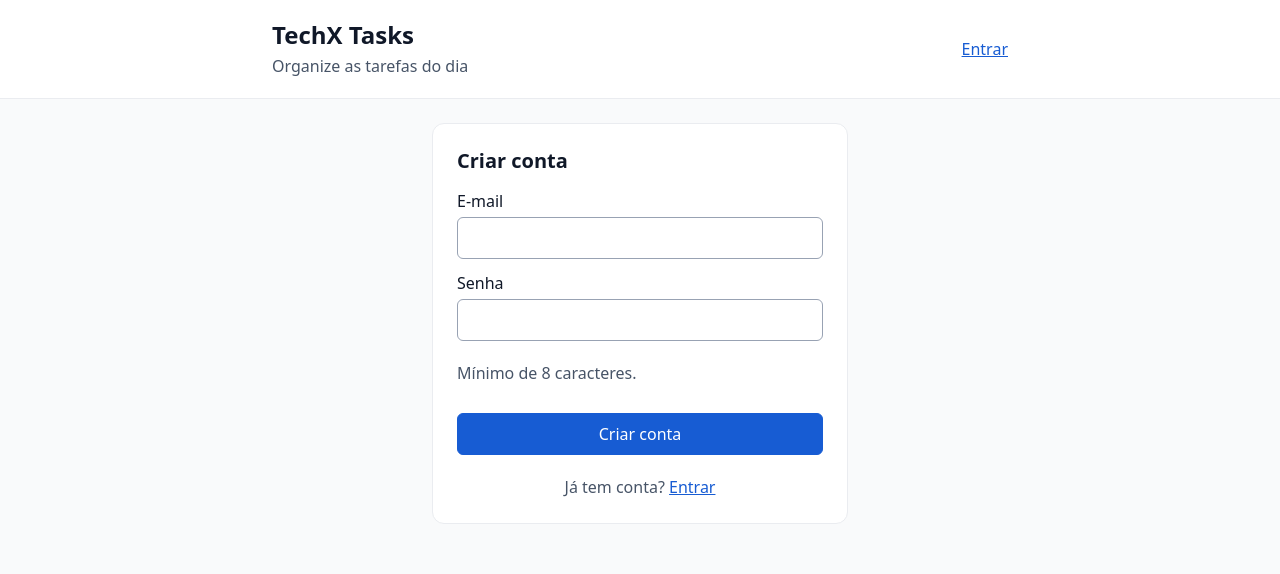
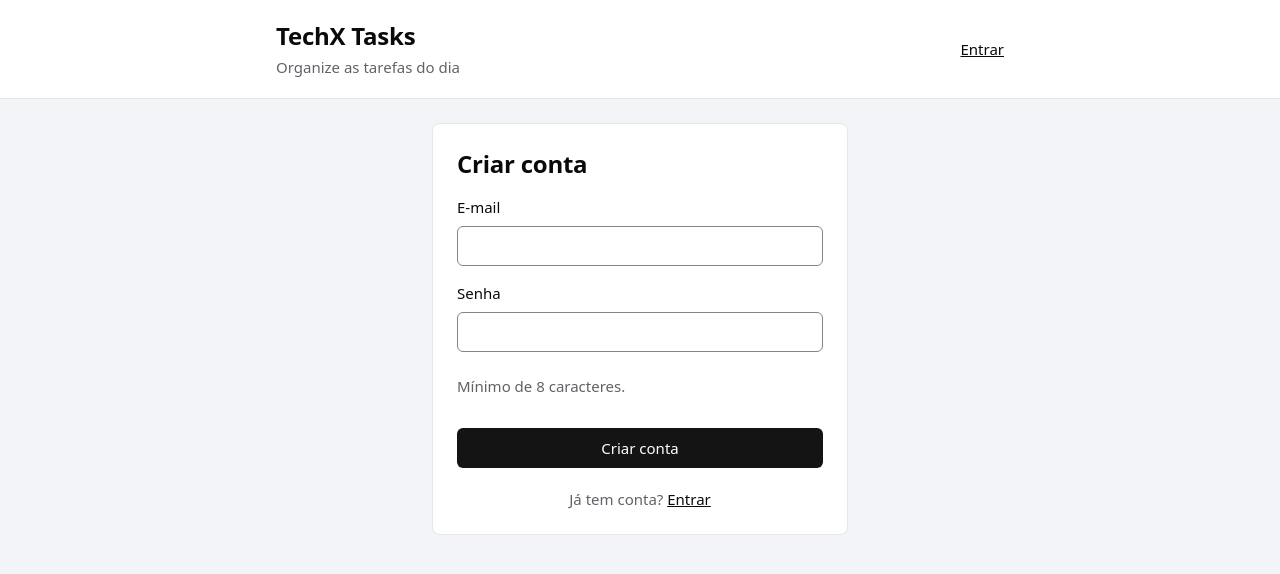
Before and after one commit to LeonardoFlorentino/desafio-essentia-tecnologies, an Angular app in the folder frontend/: page /register in a window 1280 px wide. Shown: the top 574 px of the page. Built offline with nearby package versions, Linux system fonts and the light colour scheme; no server answers.

Commit message:
style(frontend): introduce design tokens for color, typography and spacing

```diff
--- a/frontend/angular.json
+++ b/frontend/angular.json
@@ -30,7 +30,7 @@
                 "input": "public"
               }
             ],
-            "styles": ["src/styles.scss"]
+            "styles": ["@fontsource-variable/geist/index.css", "src/styles.scss"]
           },
           "configurations": {
             "production": {
--- a/frontend/package.json
+++ b/frontend/package.json
@@ -22,6 +22,7 @@
     "@angular/forms": "^22.2.0",
     "@angular/platform-browser": "^22.2.0",
     "@angular/router": "^22.2.0",
+    "@fontsource-variable/geist": "^5.3.0",
     "rxjs": "~7.8.0",
     "tslib": "^2.3.0"
   },
--- a/frontend/src/app/app.scss
+++ b/frontend/src/app/app.scss
@@ -1,19 +1,20 @@
 .container {
   width: 100%;
-  max-width: 48rem;
+  max-width: var(--size-content);
   margin: 0 auto;
-  padding: 0 1rem;
+  padding: 0 var(--space-4);
 }
 
 .app-header {
-  margin-bottom: 1.5rem;
-  padding: 1.25rem 0;
-  border-bottom: 1px solid #eaecf0;
-  background: #fff;
+  margin-bottom: var(--space-6);
+  padding: var(--space-5) 0;
+  border-bottom: var(--border-width) solid var(--color-border);
+  background: var(--color-surface);
 
   h1 {
     margin: 0;
-    font-size: 1.5rem;
+    font: var(--font-title);
+    letter-spacing: var(--tracking-title);
 
     a {
       color: inherit;
@@ -27,19 +28,19 @@
   flex-wrap: wrap;
   align-items: center;
   justify-content: space-between;
-  gap: 0.75rem 1.5rem;
+  gap: var(--space-3) var(--space-6);
 }
 
 .app-header__account {
   display: flex;
   flex-wrap: wrap;
   align-items: center;
-  gap: 0.5rem 1rem;
-  color: #475467;
+  gap: var(--space-2) var(--space-4);
+  color: var(--color-muted);
 
   a {
-    color: #175cd3;
-    font-weight: 500;
+    color: var(--color-text);
+    font-weight: var(--weight-medium);
   }
 }
 
@@ -48,10 +49,10 @@
 }
 
 .app-header__subtitle {
-  margin: 0.25rem 0 0;
-  color: #475467;
+  margin: var(--space-1) 0 0;
+  color: var(--color-muted);
 }
 
 main {
-  padding-bottom: 3rem;
+  padding-bottom: var(--space-12);
 }
--- a/frontend/src/app/auth/auth-page.scss
+++ b/frontend/src/app/auth/auth-page.scss
@@ -1,14 +1,15 @@
 .auth-card {
-  max-width: 26rem;
-  margin: 1rem auto;
-  padding: 1.5rem;
-  border: 1px solid #eaecf0;
-  border-radius: 0.75rem;
-  background: #fff;
+  max-width: var(--size-form);
+  margin: var(--space-4) auto;
+  padding: var(--space-6);
+  border: var(--border-width) solid var(--color-border);
+  border-radius: var(--radius-card);
+  background: var(--color-surface);
 
   h2 {
-    margin: 0 0 1rem;
-    font-size: 1.25rem;
+    margin: 0 0 var(--space-4);
+    font: var(--font-title);
+    letter-spacing: var(--tracking-title);
   }
 
   .button--primary {
@@ -17,29 +18,28 @@
 }
 
 .auth-error {
-  margin: 0 0 1rem;
-  padding: 0.75rem 1rem;
-  border: 1px solid #fda29b;
-  border-radius: 0.5rem;
-  background: #fef3f2;
-  color: #912018;
+  margin: 0 0 var(--space-4);
+  padding: var(--space-3) var(--space-4);
+  border-radius: var(--radius-control);
+  background: var(--color-overdue-soft);
+  color: var(--color-overdue-ink);
 }
 
 .auth-notice {
-  margin: 0 0 1rem;
-  padding: 0.75rem 1rem;
-  border: 1px solid #b2ddff;
-  border-radius: 0.5rem;
-  background: #eff8ff;
-  color: #175cd3;
+  margin: 0 0 var(--space-4);
+  padding: var(--space-3) var(--space-4);
+  border-radius: var(--radius-control);
+  background: var(--color-notice-soft);
+  color: var(--color-notice-ink);
 }
 
 .auth-switch {
-  margin: 1.25rem 0 0;
+  margin: var(--space-5) 0 0;
   text-align: center;
-  color: #475467;
+  color: var(--color-muted);
 
   a {
-    color: #175cd3;
+    color: var(--color-text);
+    font-weight: var(--weight-medium);
   }
 }
--- a/frontend/src/app/tasks/task-details-panel.scss
+++ b/frontend/src/app/tasks/task-details-panel.scss
@@ -1,9 +1,9 @@
 :host {
   display: grid;
-  gap: 1rem;
-  margin-top: 0.75rem;
-  padding-top: 0.75rem;
-  border-top: 1px solid #eaecf0;
+  gap: var(--space-4);
+  margin-top: var(--space-3);
+  padding-top: var(--space-3);
+  border-top: var(--border-width) solid var(--color-rule);
 }
 
 .details__form {
@@ -12,32 +12,33 @@
 
 .details__state {
   margin: 0;
-  color: #475467;
-  font-size: 0.875rem;
+  color: var(--color-muted);
+  font: var(--font-small);
 }
 
 .details__state--error {
-  color: #912018;
+  color: var(--color-overdue-ink);
 
   p {
-    margin: 0 0 0.5rem;
+    margin: 0 0 var(--space-2);
   }
 }
 
+// Tags are neutral chips: colour is kept for "today" and "overdue" only.
 .details__tags {
   display: flex;
   flex-wrap: wrap;
-  gap: 0.375rem;
+  gap: var(--space-2);
   margin: 0;
   padding: 0;
   list-style: none;
 
   li {
-    padding: 0.125rem 0.625rem;
-    border-radius: 999px;
-    background: #eff8ff;
-    color: #175cd3;
-    font-size: 0.8125rem;
+    padding: var(--space-0-5) var(--space-2);
+    border-radius: var(--radius-chip);
+    background: var(--color-raised);
+    color: var(--color-chip-ink);
+    font: var(--font-small);
   }
 }
 
@@ -45,23 +46,24 @@
   display: flex;
   flex-wrap: wrap;
   align-items: center;
-  gap: 0.75rem;
+  gap: var(--space-3);
 }
 
 .details__saved {
-  color: #067647;
-  font-size: 0.875rem;
+  color: var(--color-positive);
+  font: var(--font-small);
 }
 
 .details__history {
   h4 {
-    margin: 0 0 0.5rem;
-    font-size: 0.9375rem;
+    margin: 0 0 var(--space-2);
+    font: var(--font-body);
+    font-weight: var(--weight-semibold);
   }
 
   ol {
     display: grid;
-    gap: 0.5rem;
+    gap: var(--space-2);
     margin: 0;
     padding: 0;
     list-style: none;
@@ -70,20 +72,20 @@
   ol > li {
     display: flex;
     flex-wrap: wrap;
-    gap: 0 0.75rem;
-    font-size: 0.875rem;
+    gap: 0 var(--space-3);
+    font: var(--font-small);
   }
 
   time {
-    color: #667085;
+    color: var(--color-muted);
     font-variant-numeric: tabular-nums;
   }
 }
 
 .details__changes {
   flex-basis: 100%;
-  margin: 0.125rem 0 0;
-  padding-left: 1rem;
-  color: #475467;
+  margin: var(--space-0-5) 0 0;
+  padding-left: var(--space-4);
+  color: var(--color-muted);
   overflow-wrap: anywhere;
 }
--- a/frontend/src/app/tasks/task-item.scss
+++ b/frontend/src/app/tasks/task-item.scss
@@ -1,12 +1,12 @@
 .task {
   display: grid;
   grid-template-columns: auto 1fr;
-  column-gap: 0.75rem;
+  column-gap: var(--space-3);
   align-items: start;
-  padding: 0.875rem 1rem;
-  border: 1px solid #eaecf0;
-  border-radius: 0.75rem;
-  background: #fff;
+  padding: var(--space-4) var(--space-5);
+  border: var(--border-width) solid var(--color-border);
+  border-radius: var(--radius-card);
+  background: var(--color-surface);
 
   > :not(.task__checkbox) {
     grid-column: 2;
@@ -15,27 +15,28 @@
 
 .task__checkbox {
   grid-row: span 4;
-  width: 1.125rem;
-  height: 1.125rem;
-  margin: 0.125rem 0 0;
+  width: var(--size-checkbox);
+  height: var(--size-checkbox);
+  margin: var(--space-0-5) 0 0;
+  accent-color: var(--color-primary);
   cursor: pointer;
 }
 
 .task__title {
   margin: 0;
-  font-size: 1rem;
+  font: var(--font-item);
   // Long words (URLs, codes) wrap instead of widening the card on small screens.
   overflow-wrap: anywhere;
 }
 
 .task--completed .task__title {
   text-decoration: line-through;
-  color: #667085;
+  color: var(--color-muted);
 }
 
 .task__description {
-  margin: 0.25rem 0 0;
-  color: #475467;
+  margin: var(--space-1) 0 0;
+  color: var(--color-muted);
   overflow-wrap: anywhere;
   // Keeps the line breaks the user typed.
   white-space: pre-line;
@@ -45,79 +46,63 @@
   display: flex;
   flex-wrap: wrap;
   align-items: center;
-  gap: 0.375rem 0.75rem;
-  margin-top: 0.5rem;
-  font-size: 0.875rem;
-  color: #475467;
+  gap: var(--space-2) var(--space-3);
+  margin-top: var(--space-2);
+  font: var(--font-small);
+  color: var(--color-muted);
 }
 
 .task--completed .task__status {
-  color: #067647;
+  color: var(--color-positive);
 }
 
 .task__due {
   display: inline-flex;
   flex-wrap: wrap;
   align-items: center;
-  gap: 0.375rem;
+  gap: var(--space-2);
+  font-variant-numeric: tabular-nums;
 }
 
 // A left bar marks an overdue task at a glance; the "Atrasada" text says it without relying on color.
 // (An inset shadow, not a border, so the content does not shift.)
 .task--overdue {
-  box-shadow: inset 4px 0 0 #d92d20;
+  box-shadow: inset var(--overdue-bar) 0 0 var(--color-overdue);
 }
 
+// Badges: pale chips with dark text of their own hue. Priority carries no colour (the design system
+// keeps colour for "today" and "overdue"): "Alta" stands out by ink and weight alone.
 .badge {
   display: inline-block;
-  padding: 0.0625rem 0.5rem;
-  border: 1px solid transparent;
-  border-radius: 999px;
-  font-size: 0.8125rem;
-  font-weight: 500;
-  line-height: 1.5;
+  padding: var(--space-0-5) var(--space-2);
+  border-radius: var(--radius-chip);
+  background: var(--color-raised);
+  color: var(--color-muted);
+  font: var(--font-small);
+  font-weight: var(--weight-medium);
 }
 
 .badge--high {
-  border-color: #fecdca;
-  background: #fef3f2;
-  color: #b42318;
-}
-
-.badge--medium {
-  border-color: #fedf89;
-  background: #fffaeb;
-  color: #93370d;
-}
-
-.badge--low {
-  border-color: #eaecf0;
-  background: #f9fafb;
-  color: #344054;
+  color: var(--color-text);
 }
 
 .badge--overdue {
-  background: #d92d20;
-  color: #fff;
+  background: var(--color-overdue-soft);
+  color: var(--color-overdue-ink);
 }
 
 .badge--today {
-  background: #fdb022;
-  color: #101828;
+  background: var(--color-today-soft);
+  color: var(--color-today);
 }
 
 .task__actions {
   display: flex;
   flex-wrap: wrap;
-  gap: 0.5rem;
-  margin-top: 0.75rem;
+  gap: var(--space-2);
+  margin-top: var(--space-3);
 }
 
 .task__edit {
   max-width: none;
 }
-
-.button--danger {
-  color: #b42318;
-  border-color: #fda29b;
-}
--- a/frontend/src/app/tasks/task-list-page.scss
+++ b/frontend/src/app/tasks/task-list-page.scss
@@ -1,14 +1,14 @@
 h2 {
-  margin: 0 0 1rem;
-  font-size: 1.125rem;
+  margin: 0 0 var(--space-4);
+  font: var(--font-section);
 }
 
 .new-task {
-  margin-bottom: 2rem;
-  padding: 1.25rem;
-  border: 1px solid #eaecf0;
-  border-radius: 0.75rem;
-  background: #fff;
+  margin-bottom: var(--space-8);
+  padding: var(--space-5);
+  border: var(--border-width) solid var(--color-border);
+  border-radius: var(--radius-card);
+  background: var(--color-surface);
 }
 
 // Stays visible at the top while scrolling, so a failure on a task far down the list is not missed.
@@ -20,13 +20,12 @@ h2 {
   flex-wrap: wrap;
   align-items: center;
   justify-content: space-between;
-  gap: 0.5rem 1rem;
-  margin-bottom: 1rem;
-  padding: 0.75rem 1rem;
-  border: 1px solid #fda29b;
-  border-radius: 0.5rem;
-  background: #fef3f2;
-  color: #912018;
+  gap: var(--space-2) var(--space-4);
+  margin-bottom: var(--space-4);
+  padding: var(--space-3) var(--space-4);
+  border-radius: var(--radius-control);
+  background: var(--color-overdue-soft);
+  color: var(--color-overdue-ink);
 
   p {
     margin: 0;
@@ -38,8 +37,8 @@ h2 {
   flex-wrap: wrap;
   align-items: baseline;
   justify-content: space-between;
-  gap: 0.5rem 1rem;
-  margin-bottom: 1rem;
+  gap: var(--space-2) var(--space-4);
+  margin-bottom: var(--space-4);
 
   h2 {
     margin: 0;
@@ -48,23 +47,23 @@ h2 {
 
 .summary {
   display: flex;
-  gap: 1.25rem;
+  gap: var(--space-5);
   margin: 0;
 
   div {
     display: flex;
-    gap: 0.375rem;
+    gap: var(--space-2);
     align-items: baseline;
   }
 
   dt {
-    color: #475467;
-    font-size: 0.875rem;
+    color: var(--color-muted);
+    font: var(--font-small);
   }
 
   dd {
     margin: 0;
-    font-weight: 600;
+    font-weight: var(--weight-semibold);
     // Same width for every digit, so the numbers do not shift as they change.
     font-variant-numeric: tabular-nums;
   }
@@ -73,10 +72,10 @@ h2 {
 // Search takes the free width; the selects keep a readable minimum and wrap on small screens.
 .filters {
   display: grid;
-  grid-template-columns: repeat(auto-fit, minmax(9.5rem, 1fr));
+  grid-template-columns: repeat(auto-fit, minmax(var(--size-field-min), 1fr));
   align-items: end;
-  gap: 0.75rem;
-  margin-bottom: 1rem;
+  gap: var(--space-3);
+  margin-bottom: var(--space-4);
 }
 
 .filters__search {
@@ -84,19 +83,18 @@ h2 {
 }
 
 .notice {
-  margin: 0 0 1rem;
-  padding: 0.75rem 1rem;
-  border: 1px solid #b2ddff;
-  border-radius: 0.5rem;
-  background: #eff8ff;
-  color: #175cd3;
+  margin: 0 0 var(--space-4);
+  padding: var(--space-3) var(--space-4);
+  border-radius: var(--radius-control);
+  background: var(--color-raised);
+  color: var(--color-text);
 }
 
 .list-state {
-  padding: 1.5rem;
-  border: 1px dashed #d0d5dd;
-  border-radius: 0.75rem;
-  color: #475467;
+  padding: var(--space-6);
+  border: var(--border-width) dashed var(--color-control);
+  border-radius: var(--radius-card);
+  color: var(--color-muted);
   text-align: center;
 }
 
@@ -105,12 +103,12 @@ h2 {
 }
 
 .list-state > p + button {
-  margin-top: 0.75rem;
+  margin-top: var(--space-3);
 }
 
 .list-state--error {
-  border-color: #fda29b;
-  color: #912018;
+  border-color: var(--color-overdue);
+  color: var(--color-overdue-ink);
 }
 
 // Focus target after a deletion (tabindex="-1"): no outline for a programmatic focus on a heading.
@@ -123,5 +121,5 @@ h2 {
   margin: 0;
   padding: 0;
   display: grid;
-  gap: 0.75rem;
+  gap: var(--space-3);
 }
--- a/frontend/src/styles.scss
+++ b/frontend/src/styles.scss
@@ -1,3 +1,81 @@
+// Design tokens and base styles. Every value here comes from docs/design-system.md (the reason for each
+// choice is written there); components use these tokens only, never a colour or a measure of their own.
+
+:root {
+  // Colour: an ink interface. Only "today" (blue) and "overdue" (red) carry colour.
+  --color-ground: #f2f4f7;
+  --color-surface: #ffffff;
+  --color-raised: #eeeeee;
+  --color-raised-hover: #e4e4e4;
+  --color-border: #e6e6e6;
+  --color-rule: #f0f0f0;
+  --color-control: #80868f; // 3:1 against white and the ground (WCAG 1.4.11)
+  --color-text: #0a0a0a;
+  --color-muted: #5f6368;
+  --color-on-strong: #ffffff; // text on the primary button and on the chosen day
+  --color-primary: #141414;
+  --color-primary-hover: #2e2e2e;
+  --color-today: #1d5fbf;
+  --color-today-hover: #174ea0;
+  --color-today-soft: #e8f0fc;
+  --color-overdue: #c4242a;
+  --color-overdue-soft: #ffedea;
+  --color-overdue-ink: #831c1e;
+  --color-positive: #2e7d32;
+  --color-chip-ink: #3d3d3d;
+  --color-notice-soft: #fffbeb;
+  --color-notice-ink: #92400e;
+
+  // Type: one family (Geist, served by this site), five sizes, 600 at most.
+  --font-family: 'Geist Variable', system-ui, -apple-system, 'Segoe UI', Roboto, sans-serif;
+  --weight-regular: 400;
+  --weight-medium: 500;
+  --weight-semibold: 600;
+  --font-title: var(--weight-semibold) 24px / 32px var(--font-family);
+  --font-section: var(--weight-semibold) 18px / 26px var(--font-family);
+  --font-item: var(--weight-medium) 16px / 24px var(--font-family);
+  --font-body: var(--weight-regular) 15px / 22px var(--font-family);
+  --font-small: var(--weight-regular) 13px / 18px var(--font-family);
+  --font-figure: var(--weight-medium) 24px / 28px var(--font-family);
+  --tracking-title: -0.01em;
+
+  // Space: a 4px base.
+  --space-0-5: 2px;
+  --space-1: 4px;
+  --space-2: 8px;
+  --space-3: 12px;
+  --space-4: 16px;
+  --space-5: 20px;
+  --space-6: 24px;
+  --space-8: 32px;
+  --space-12: 48px;
+
+  // Density and sizes.
+  --size-control: 40px;
+  --size-touch: 44px;
+  --size-content: 760px;
+  --size-form: 416px;
+  --size-popover: 288px;
+  --size-field-min: 160px;
+  --size-icon: 16px;
+  --size-checkbox: 18px;
+
+  // Shape: firm corners, stepping down when nested; no shadow on anything at rest.
+  --radius-card: 8px;
+  --radius-control: 6px;
+  --radius-chip: 4px;
+  --border-width: 1px;
+  --overdue-bar: 4px;
+  --shadow-float: 0 8px 24px rgb(16 24 40 / 0.12), 0 2px 6px rgb(16 24 40 / 0.06);
+  --focus-ring: 2px solid var(--color-today);
+  --focus-offset: 2px;
+
+  // Motion: feedback, not show.
+  --duration-fast: 120ms;
+  --duration-base: 200ms;
+  --ease-out: cubic-bezier(0.2, 0.8, 0.2, 1);
+}
+
 // Base: page, typography and keyboard focus.
 
 *,
@@ -8,52 +86,52 @@
 
 body {
   margin: 0;
-  font-family:
-    system-ui,
-    -apple-system,
-    'Segoe UI',
-    Roboto,
-    sans-serif;
-  line-height: 1.5;
-  color: #101828;
-  background: #f9fafb;
+  font: var(--font-body);
+  color: var(--color-text);
+  background: var(--color-ground);
 }
 
 h1,
 h2,
-h3 {
-  line-height: 1.25;
+h3,
+h4 {
+  font-weight: var(--weight-semibold);
 }
 
 // Visible focus for keyboard users only (not on mouse clicks).
 :focus-visible {
-  outline: 3px solid #2e90fa;
-  outline-offset: 2px;
+  outline: var(--focus-ring);
+  outline-offset: var(--focus-offset);
 }
 
 // Form styles shared by the "new task" form and the inline edit form of each task.
 
 .task-form {
   display: grid;
-  gap: 0.75rem;
+  gap: var(--space-4);
 }
 
 .field {
   display: grid;
-  gap: 0.25rem;
-  font-weight: 500;
+  gap: var(--space-2);
+  font-weight: var(--weight-medium);
 
   input,
   textarea,
   select {
     width: 100%;
-    min-height: 2.5rem;
-    font: inherit;
-    font-weight: normal;
-    padding: 0.5rem 0.75rem;
-    border: 1px solid #98a2b3;
-    border-radius: 0.375rem;
-    background: #fff;
+    min-height: var(--size-control);
+    font: var(--font-body);
+    padding: var(--space-2) var(--space-3);
+    border: var(--border-width) solid var(--color-control);
+    border-radius: var(--radius-control);
+    background: var(--color-surface);
+    color: var(--color-text);
+  }
+
+  ::placeholder {
+    color: var(--color-muted);
+    opacity: 1;
   }
 
   textarea {
@@ -61,42 +139,44 @@ h3 {
   }
 
   [aria-invalid='true'] {
-    border-color: #d92d20;
+    border-color: var(--color-overdue);
   }
 }
 
 // Short fields side by side (due date + priority); stacked on narrow screens.
 .field-row {
   display: grid;
-  grid-template-columns: repeat(auto-fit, minmax(10rem, 1fr));
-  gap: 0.75rem;
+  grid-template-columns: repeat(auto-fit, minmax(var(--size-field-min), 1fr));
+  gap: var(--space-4);
 }
 
 .field__hint {
-  color: #475467;
-  font-weight: normal;
+  color: var(--color-muted);
+  font-weight: var(--weight-regular);
 }
 
 .field__error {
   margin: 0;
-  color: #b42318;
-  font-size: 0.875rem;
-  font-weight: normal;
+  color: var(--color-overdue);
+  font: var(--font-small);
 }
 
+// Buttons: secondary by default (a tone step, no border); one primary per screen.
 button {
   justify-self: start;
-  min-height: 2.5rem;
-  font: inherit;
-  padding: 0.5rem 1rem;
-  border: 1px solid #98a2b3;
-  border-radius: 0.375rem;
-  background: #fff;
-  color: #101828;
+  min-height: var(--size-control);
+  font: var(--font-body);
+  font-weight: var(--weight-medium);
+  padding: var(--space-2) var(--space-4);
+  border: var(--border-width) solid transparent;
+  border-radius: var(--radius-control);
+  background: var(--color-raised);
+  color: var(--color-text);
   cursor: pointer;
+  transition: background-color var(--duration-fast) var(--ease-out);
 
   &:hover:not(:disabled) {
-    background: #f2f4f7;
+    background: var(--color-raised-hover);
   }
 
   &:disabled {
@@ -106,11 +186,23 @@ button {
 }
 
 .button--primary {
-  border-color: #175cd3;
-  background: #175cd3;
-  color: #fff;
+  background: var(--color-primary);
+  color: var(--color-on-strong);
 
   &:hover:not(:disabled) {
-    background: #1849a9;
+    background: var(--color-primary-hover);
   }
 }
+
+// The one destructive action on a card: a secondary button whose word is in the overdue red.
+.button--danger {
+  color: var(--color-overdue);
+}
+
+@media (prefers-reduced-motion: reduce) {
+  *,
+  *::before,
+  *::after {
+    transition-duration: 0ms !important;
+  }
+}
```
Also changed, not shown: frontend/src/app/shared/date-field.scss (+43 -45 lines), 2 other files (tests, documents, lock files or other folders).
